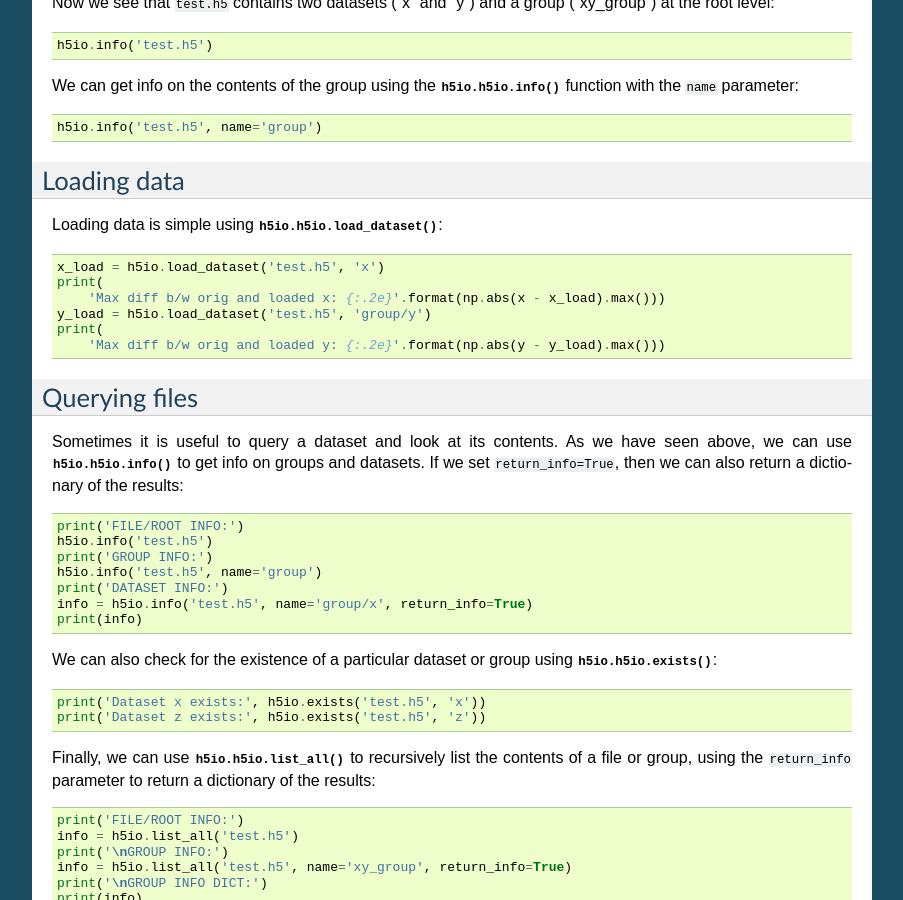
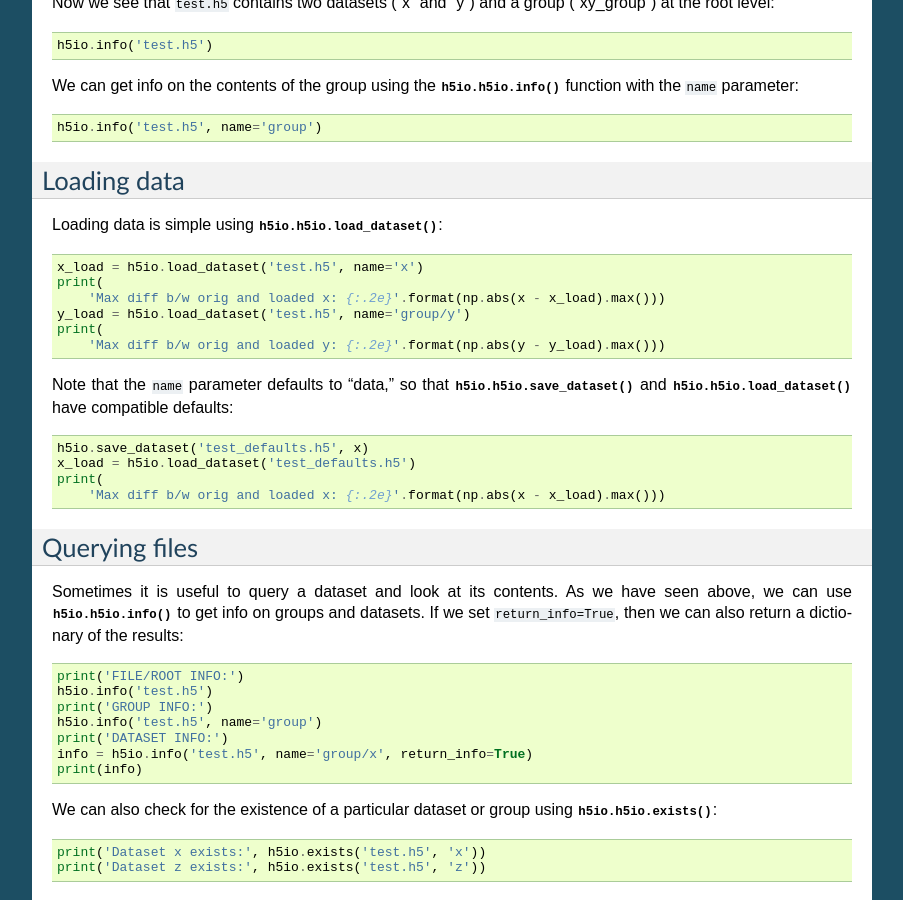
Before and after one commit to jhtu/high5py, a Sphinx documentation site: the page built from docs/tutorial.rst, in a window 1280 px wide and 900 px high, scrolled down 1964 px. Shown: the whole window, without its empty margins (198-1101 px from the left). Built offline with Sphinx 7.4.7, drawn with Linux system fonts in a browser that asks for light colours; formulas are drawn with MathJax 3.

Commit message:
Made name argument optional when loading data.

```diff
--- a/docs/tutorial.rst
+++ b/docs/tutorial.rst
@@ -110,12 +110,19 @@ Loading data
 
 Loading data is simple using :meth:`h5io.h5io.load_dataset`::
 
-  x_load = h5io.load_dataset('test.h5', 'x')
+  x_load = h5io.load_dataset('test.h5', name='x')
   print(
       'Max diff b/w orig and loaded x: {:.2e}'.format(np.abs(x - x_load).max()))
-  y_load = h5io.load_dataset('test.h5', 'group/y')
+  y_load = h5io.load_dataset('test.h5', name='group/y')
   print(
       'Max diff b/w orig and loaded y: {:.2e}'.format(np.abs(y - y_load).max()))
+
+Note that the ``name`` parameter defaults to "data," so that :meth:`h5io.h5io.save_dataset` and :meth:`h5io.h5io.load_dataset` have compatible defaults::
+
+  h5io.save_dataset('test_defaults.h5', x)
+  x_load = h5io.load_dataset('test_defaults.h5')
+  print(
+      'Max diff b/w orig and loaded x: {:.2e}'.format(np.abs(x - x_load).max()))
 
 
 Querying files
--- a/h5io.py
+++ b/h5io.py
@@ -101,15 +101,15 @@ def exists(file_path, name):
     return name in avail_names
 
 
-def load_dataset(file_path, name):
+def load_dataset(file_path, name='data', start_index=0, end_index=-1):
     """Load dataset from HDF5 file.
 
     Parameters
     ----------
     file_path: str
         Path to HDF5 file.
-    name: str
-        HDF5 dataset name (e.g., /group/dataset).
+    name: str, optional
+        HDF5 dataset name (e.g., /group/dataset).  Defaults to 'data'.
 
     Returns
     -------
```
Also changed, not shown: tutorial.ipynb.
